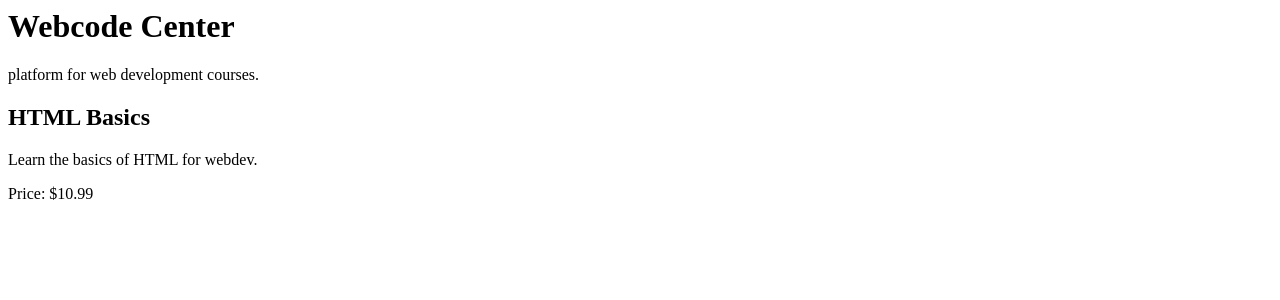
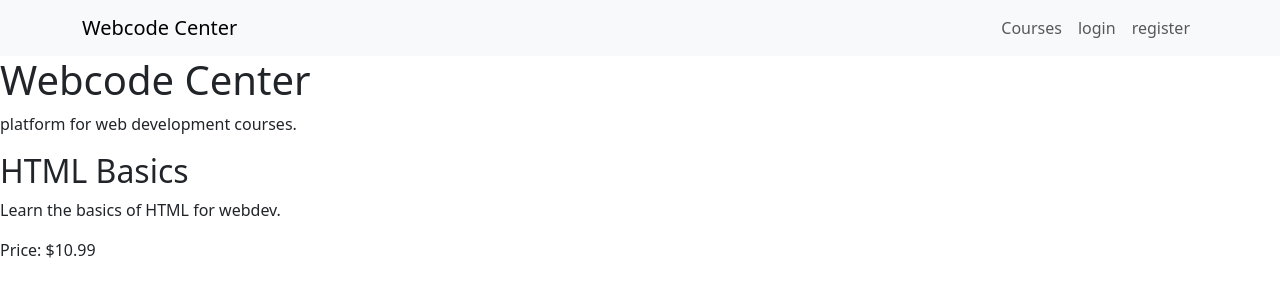
Before and after one commit to Darksyntax99/Webcode-center, a Django app: page / in a window 1280 px wide. Shown: the top 300 px of the page. Run offline with Django 5.2, Linux system fonts and the light colour scheme; data comes from the database, SQL or seed files in the repository.

Commit message:
add template and bootstrap

```diff
--- a/courses/templates/courses/courses_home.html
+++ b/courses/templates/courses/courses_home.html
@@ -1,3 +1,6 @@
+{% extends "base.html" %}
+{% block content %}
+
 <h1>Webcode Center</h1>
 <p>platform for web development courses.</p>
 
@@ -7,3 +10,5 @@
  <p>{{ course.description }}</p>
  <p>Price: ${{ course.price }}</p>
  {% endfor %}
+
+ {% endblock %}
--- /dev/null
+++ b/templates/base.html
@@ -0,0 +1,45 @@
+{% load static %}
+<!DOCTYPE html>
+<html lang="en">
+<head>
+    <meta charset="UTF-8">
+    <meta name="viewport" content="width=device-width, initial-scale=1.0">
+    <title>Webcode center></title>
+    <!--Bootstrap CSS-->
+    <link href="https://cdn.jsdelivr.net/npm/bootstrap@5.3.8/dist/css/bootstrap.min.css" rel="stylesheet" integrity="sha384-sRIl4kxILFvY47J16cr9ZwB07vP4J8+LH7qKQnuqkuIAvNWLzeN8tE5YBujZqJLB" crossorigin="anonymous">
+</head>
+<body>
+  <!-- Navbar -->
+   <nav class="navbar navbar-expand-lg bg-light">
+    <div class="container">
+        <a class="navbar-brand" href="/">Webcode Center</a>
+        <button class="navbar-toggler" type="button"
+        data-bs-toggle="collapse"
+        data-bs-target="#navbarNav">
+        <span class="navbar-toggler-icon"></span>
+        </button>
+
+        <div class="collapse navbar-collapse" id="navbarNav">
+            <ul class="navbar-nav ms-auto">
+                <li class="nav-item">
+                    <a class="nav-link" href="/">Courses</a>
+                </li>
+                <li class="nav-item">
+                    <a class="nav-link" href="/">login</a>
+                </li>
+                <li class="nav-item">
+                    <a class="nav-link" href="#">register</a>
+                </li>
+            </ul>
+        </div>
+    </div>
+</nav>
+
+    <!-- Page content-->
+     {% block content %}
+     {% endblock %}
+
+     <!--Boostrap Js-->
+     <script src="https://cdn.jsdelivr.net/npm/bootstrap@5.3.8/dist/js/bootstrap.bundle.min.js" integrity="sha384-FKyoEForCGlyvwx9Hj09JcYn3nv7wiPVlz7YYwJrWVcXK/BmnVDxM+D2scQbITxI" crossorigin="anonymous"></script>
+</body>
+</html>
--- a/webcode_center/settings.py
+++ b/webcode_center/settings.py
@@ -60,7 +60,7 @@ ROOT_URLCONF = 'webcode_center.urls'
 TEMPLATES = [
     {
         'BACKEND': 'django.template.backends.django.DjangoTemplates',
-        'DIRS': [],
+        'DIRS': [BASE_DIR / 'templates'],
         'APP_DIRS': True,
         'OPTIONS': {
             'context_processors': [
```
